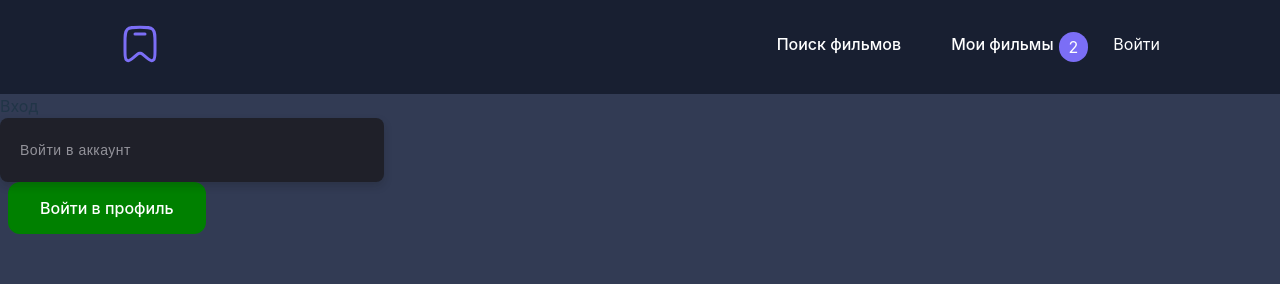
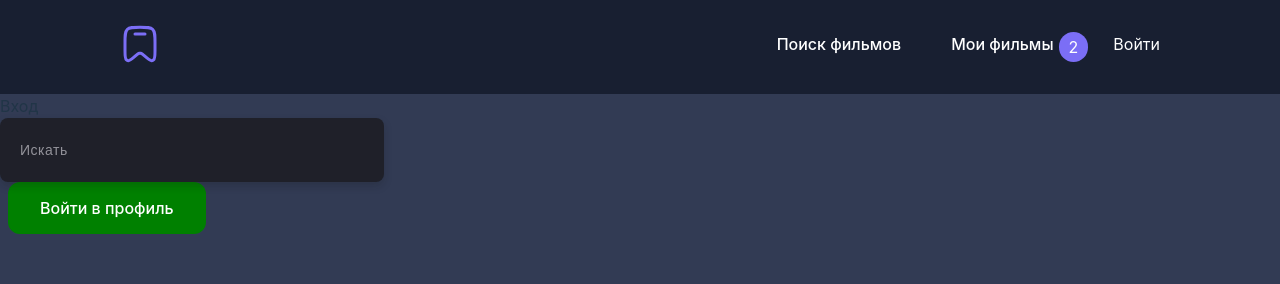
Before and after one commit to Alexei87K/react-basics-project-1, a React (Vite) app: page / in a window 1280 px wide. Shown: the top 284 px of the page. Built offline with nearby package versions, Linux system fonts and the light colour scheme.

Commit message:
update
Не работает выход(нажатие на кнопку Выйти, после ввода имени)

```diff
--- a/src/App.jsx
+++ b/src/App.jsx
@@ -8,144 +8,71 @@ import FilmListComponent from "./components/FilmList/FilmList";
 import FilmItemComponent from "./components/FilmItem/FilmItem";
 import { INITIAL_STATE, changeUserState } from './reducer_user_state';
 import { useEffect, useReducer, useState} from 'react';
+import films from './films';
 
 
 
 function App() {
 
   const [userState, dispatchUserState] = useReducer(changeUserState, INITIAL_STATE);
-  const { isUserReadyToSet, values, isValid } = userState;
+  const { user, isAuth } = userState;
+  const [userInput, setInputUser] = useState('');
 
-
-  console.log('isUserReadyToSet ' + isUserReadyToSet);
-  console.log('values ' + values.user);
-  console.log('isValid ' + isValid);
 
   let [userFromLocalS, setUserFromLocalS] = useState([]);
 
-
   useEffect(() => {
-    if(isUserReadyToSet){
-      localStorage.setItem('data', JSON.stringify(values.user));
+    if(!isAuth){
+      localStorage.setItem('data', JSON.stringify(user));
     }
-  }, [values.user]);
+  }, [isAuth]);
 
   useEffect(() => {
     userFromLocalS = JSON.parse(localStorage.getItem('data'));
     setUserFromLocalS(userFromLocalS);
-    console.log('Получаем ' + userFromLocalS);
-  }, [isValid])
 
-    const sizeClass = [
-      {
-        small: 'szSmall',
-        medium: 'szMedium',
-        big: 'szBig'
-      }
-    ]
+  }, [isAuth])
 
-    const viewButton = [
-      {
-        login: 'Войти в профиль',
-        search: 'Искать',
+  console.log('userFromLocalS ' +  userFromLocalS);
 
+  const onChange = (e) => {
+    setInputUser(e.target.value)
+  }
+  const onClick = (e) => {
+    if (!userInput.length) {
+      console.log('Error');
+    return;
+    }else{
+       e.preventDefault();
+        dispatchUserState({type: 'LOGIN', payload: userInput});
+    }
 
-      }
-    ]
-
-    const placeholder = [
-      {
-        searchInput: 'Искать',
-        accountInput: 'Войти в аккаунт'
-      }
-    ]
-
-    const films = [
-      {
-        title: 'Black Widow',
-        poster: '/img/poster1.png',
-        rating: 324,
-        favorites: 'в избранное'
-      },
-      {
-        title: 'Friends',
-        poster: '/img/poster2.png',
-        rating: 123,
-        favorites: 'в избранное'
-      },
-      {
-        title: 'Loki',
-        poster: '/img/poster3.png',
-        rating: 235,
-        favorites: 'в избранное'
-      },
-      {
-        title: 'How I Met Your Mother',
-        poster: '/img/poster4.png',
-        rating: 123,
-        favorites: 'в избранное'
-      },
-      {
-        title: 'Money Heist',
-        poster: '/img/poster5.png',
-        rating: 8125,
-        favorites: 'в избранное'
-      },
-      {
-        title: 'Friends',
-        poster: '/img/poster6.png',
-        rating: 123,
-        favorites: 'в избранное'
-      },
-      {
-        title: 'The Big Bang Theory',
-        poster: '/img/poster7.png',
-        rating: 12,
-        favorites: 'в избранное'
-      },
-      {
-        title: 'Two And a Half Men',
-        poster: '/img/poster7.png',
-        rating: 456,
-        favorites: 'в избранное'
-      }
-    ]
+  }
 
 
 
-  const onChange = (e) => {
-
-    dispatchUserState({type: 'SET_VALUE', payload:{[e.target.name]: e.target.value }})
-
-  }
-  const onClick = (e) => {
-    e.preventDefault();
-    dispatchUserState({type: 'SET_USER'});
-  }
 
   return (
 
     <div>
-      <HeaderComponent open={isValid} userdate={userFromLocalS} />
+      <HeaderComponent name={userFromLocalS} isAuth={isAuth} />
 
-
-      <div className={isValid ? "displ-none" : null}>
+      <div className={!isAuth ? "displ-none" : null}>
         <div>Вход</div>
-        <InputComponent className="no-icon"  name="user" onChange={onChange} value={values.user}
-                        inValidUser={isUserReadyToSet}  placeholder={placeholder[0].accountInput} />
-        <ButtonComponent name={viewButton[0].login} onClick={onClick} />
+        <InputComponent className="no-icon" valid={userFromLocalS}   onChange={onChange} value={userInput}
+                         placeholder="Искать" />
+        <ButtonComponent name='Войти в профиль' onClick={onClick} />
       </div>
 
       <div className="flex-box">
         <div className="el-flex-f">
 
           <TitleComponent />
-          <AboutComponent name={sizeClass[0].big} />
+          <AboutComponent name='szBig' />
 
           <form action="" className="ButtonContainer">
-
-            <InputComponent className="no-icon" placeholder={placeholder[0].searchInput} name="myinput" />   {  /* для проверки InputComponent нужно убрать или снять className="no-icon" */}
-            <ButtonComponent name={viewButton[0].search} />
+            <InputComponent className="no-icon"  placeholder="Искать" name="myinput" onChange={onChange}  />   {  /* для проверки InputComponent нужно убрать или снять className="no-icon" */}
+            <ButtonComponent name='Искать' />
           </form>
 
         </div>
--- a/src/components/Header/Header.jsx
+++ b/src/components/Header/Header.jsx
@@ -3,19 +3,18 @@ import styles from './Header.module.css'
 import { INITIAL_STATE, changeUserState } from '../../reducer_user_state';
 import { useRef, useEffect, useReducer, useState, } from 'react';
 
-function HeaderComponent({open, userdate}) {
+function HeaderComponent({name, isAuth}) {
   const [userState, dispatchUserState] = useReducer(changeUserState, INITIAL_STATE);
-  const { isValid } = userState;
 
 
-  const onClick = (e) => {
+  const onClickHeader = (e) => {
+    console.log('onClickHeader');
     e.preventDefault();
+    localStorage.clear();
+    dispatchUserState({type: 'LOGOUT'});
 
-    dispatchUserState({type: 'AUTH_OUT'});
   }
-  let isAuth = open;
-  console.log('isAuth ' + isAuth);
-  console.log('Header ' + userdate);
+
   return (
 
       <div className={styles['header']}>
@@ -29,7 +28,7 @@ function HeaderComponent({open, userdate}) {
             {/* <li className={styles['liBlock2']}><a href="#">Войти</a><img src="/login.svg" alt="" /></li> */}
           </ul>
           <div className={styles['forFlexHeader']}>
-            {isAuth ? (<><div className={styles['forFlexHeaderPaddingR']} >{userdate}</div><div onClick={onClick}>Выйти</div></>) : (<div>Войти</div>)}
+            {!isAuth ? (<><div className={styles['forFlexHeaderPaddingR']} >{name}</div><div onClick={onClickHeader}>Выйти</div></>) : (<div>Войти</div>)}
           </div>
        </div>
       </div>
--- a/src/components/Input/Input.jsx
+++ b/src/components/Input/Input.jsx
@@ -8,41 +8,41 @@ import { useRef, useEffect, useReducer, useState, } from 'react';
 
 const cx = classNames.bind(styles);
 
-function InputComponent({className, placeholder, name, onChange, inValidUser = true}) {
+function InputComponent({className, name, valid = '', placeholder, onChange, value}) {
   const userRef = useRef();
   const [userState, dispatchUserState] = useReducer(changeUserState, INITIAL_STATE);
-  const { isUserReadyToSet, values, isValid } = userState;
+  const { user, isAuth } = userState;
+  console.log('input user ' + user);
+  console.log('input isAuth ' + isAuth);
 
-  const focusError = (values) => {
-    switch(true){
-     case (values.user.length === 0):
-          console.log('Мы в функции focusError. Да, длина 0');
-          userRef.current.focus();
-          break;
-    }
- }
+//   const focusError = (valid) => {
+//     switch(true){
+//      case (valid.length === 0):
+//           userRef.current.focus();
+//           break;
+//     }
+//  }
 
- useEffect(() => {
-  console.log('Внутри useEffect');
-   let timerId;
-   focusError(values);
-   timerId = setTimeout(() => {
+//  useEffect(() => {
 
-     console.log('Внутри setTimeout');
-     dispatchUserState({type: 'RESET'})
-   }, 2000)
-   return () => {
-    clearTimeout(timerId);
-  };
- }, [inValidUser])
+//    let timerId;
+//    focusError(valid);
+//    timerId = setTimeout(() => {
 
-console.log('isUserReadyToSet in input component ' + inValidUser);
+
+//     //  dispatchUserState({type: 'RESET'})
+//    }, 2000)
+//    return () => {
+//     clearTimeout(timerId);
+//   };
+//  }, [])
+
+
 
 
   const inputClassName = cx(styles['form-style'],{
     [styles['plusPadding']] : !styles[className],
-
-    [styles['invalid']] : !inValidUser
+    // [styles['invalid']] : !isAuth
 
   });
   // debugger;
@@ -57,7 +57,7 @@ console.log('isUserReadyToSet in input component ' + inValidUser);
 
 
       <div className={styles['form-group']}>
-        <input type="email" ref={userRef} name={name} className={inputClassName} onChange={onChange} placeholder={placeholder} id="logemail" autoComplete="off" />
+        <input type="email" value={value} ref={userRef} name={name} className={inputClassName} onChange={onChange} placeholder={placeholder} id="logemail" autoComplete="off" />
         <img className={imgClassName} src="/search.svg" alt="" />
       </div>
 
--- /dev/null
+++ b/src/films.js
@@ -0,0 +1,76 @@
+const films = [
+    {
+      title: 'Black Widow',
+      poster: '/img/poster1.png',
+      rating: 324,
+      favorites: 'в избранное'
+    },
+    {
+      title: 'Friends',
+      poster: '/img/poster2.png',
+      rating: 123,
+      favorites: 'в избранное'
+    },
+    {
+      title: 'Loki',
+      poster: '/img/poster3.png',
+      rating: 235,
+      favorites: 'в избранное'
+    },
+    {
+      title: 'How I Met Your Mother',
+      poster: '/img/poster4.png',
+      rating: 123,
+      favorites: 'в избранное'
+    },
+    {
+      title: 'Money Heist',
+      poster: '/img/poster5.png',
+      rating: 8125,
+      favorites: 'в избранное'
+    },
+    {
+      title: 'Friends',
+      poster: '/img/poster6.png',
+      rating: 123,
+      favorites: 'в избранное'
+    },
+    {
+      title: 'The Big Bang Theory',
+      poster: '/img/poster7.png',
+      rating: 12,
+      favorites: 'в избранное'
+    },
+    {
+      title: 'Two And a Half Men',
+      poster: '/img/poster7.png',
+      rating: 456,
+      favorites: 'в избранное'
+    }
+  ]
+
+  export default films;
+
+  // const sizeClass = [
+    //   {
+    //     small: 'szSmall',
+    //     medium: 'szMedium',
+    //     big: 'szBig'
+    //   }
+    // ]
+
+    // const viewButton = [
+    //   {
+    //     login: 'Войти в профиль',
+    //     search: 'Искать',
+
+
+    //   }
+    // ]
+
+    // const placeholder = [
+    //   {
+    //     searchInput: 'Искать',
+    //     accountInput: 'Войти в аккаунт'
+    //   }
+    // ]
--- a/src/reducer_user_state.js
+++ b/src/reducer_user_state.js
@@ -1,38 +1,40 @@
 export const INITIAL_STATE = {
-    isValid: false,
-
-
-    values: {
-        user: ''
-    },
-    isUserReadyToSet: true,
-
+    isAuth: true,
+    user: '',
 }
 
 
 export function changeUserState(state, action){
     switch(action.type){
-        case 'AUTH_OUT':
-            return {...state, isValid: false  }
-      case 'SET_VALUE' :
-        return {...state, values:{...state.values, ...action.payload}   }
-      case 'RESET' :
-        return {...state, isUserReadyToSet: true   }
-      case 'SET_USER' :
-        const userValidity = state.values.user.trim().length;
-        const userValue = state.values.user;
+       case 'LOGIN':
+        return {...state, isAuth: false, user: action.payload }
+       case 'LOGOUT':
+        return {...state, isAuth: true, user: ''}
 
-        // console.log('количество ' + userValidity);
-
-        return {...state,
-            isValid: userValidity ? true : false,
-            values:{
-                user:  userValue
-            },
-
-            isUserReadyToSet: Boolean(userValidity),
-
-        }
 
     }
 }
+
+
+
+//   case 'AUTH_OUT':
+    //         return {...state, isValid: false  }
+    //   case 'SET_VALUE' :
+    //     return {...state, values:{...state.values, ...action.payload}   }
+    //   case 'RESET' :
+    //     return {...state, isUserReadyToSet: true   }
+    //   case 'SET_USER' :
+    //     const userValidity = state.values.user.trim().length;
+    //     const userValue = state.values.user;
+
+    //     // console.log('количество ' + userValidity);
+
+    //     return {...state,
+    //         isValid: userValidity ? true : false,
+    //         values:{
+    //             user:  userValue
+    //         },
+
+    //         isUserReadyToSet: Boolean(userValidity),
+
+    //     }
```
